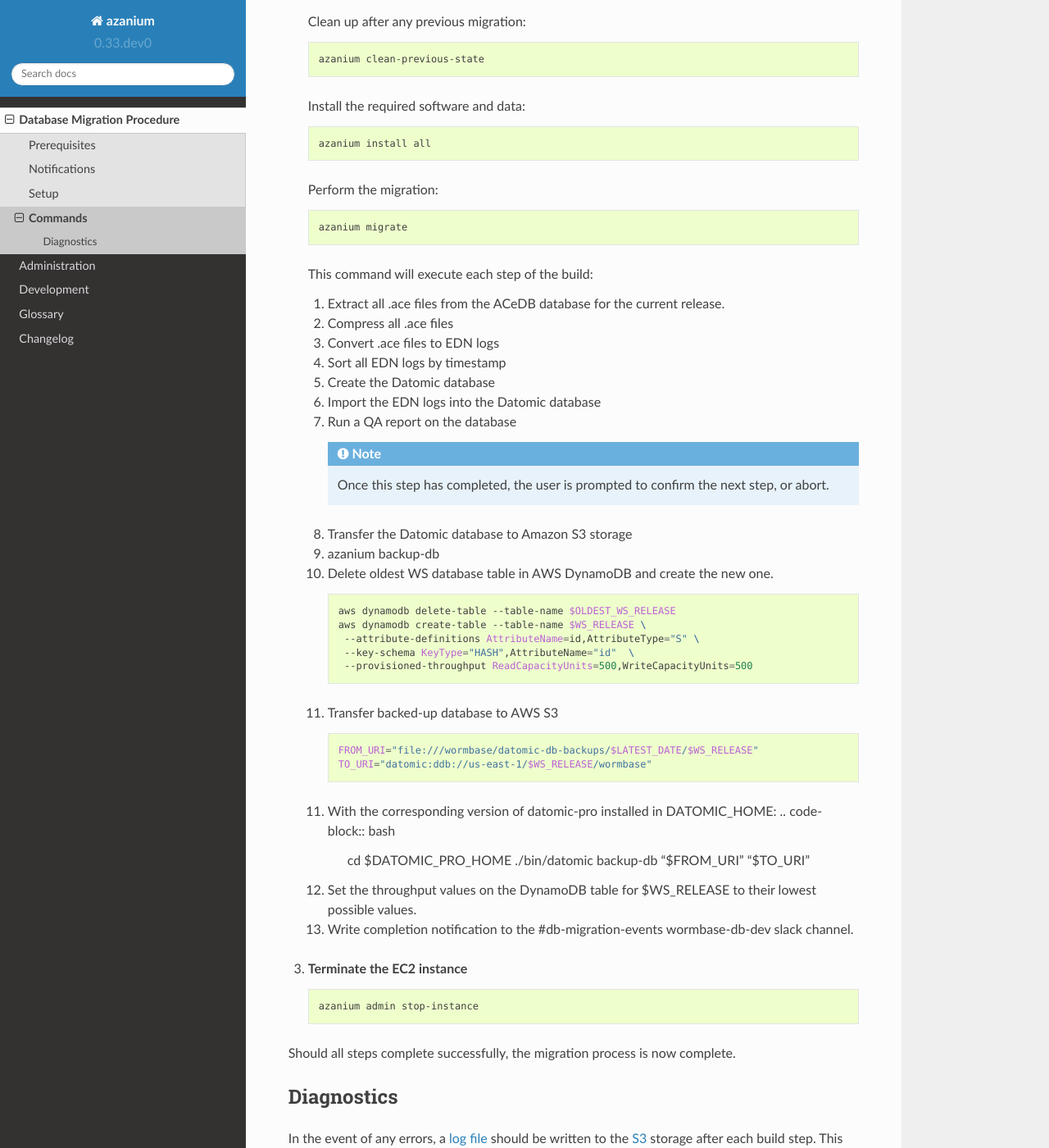
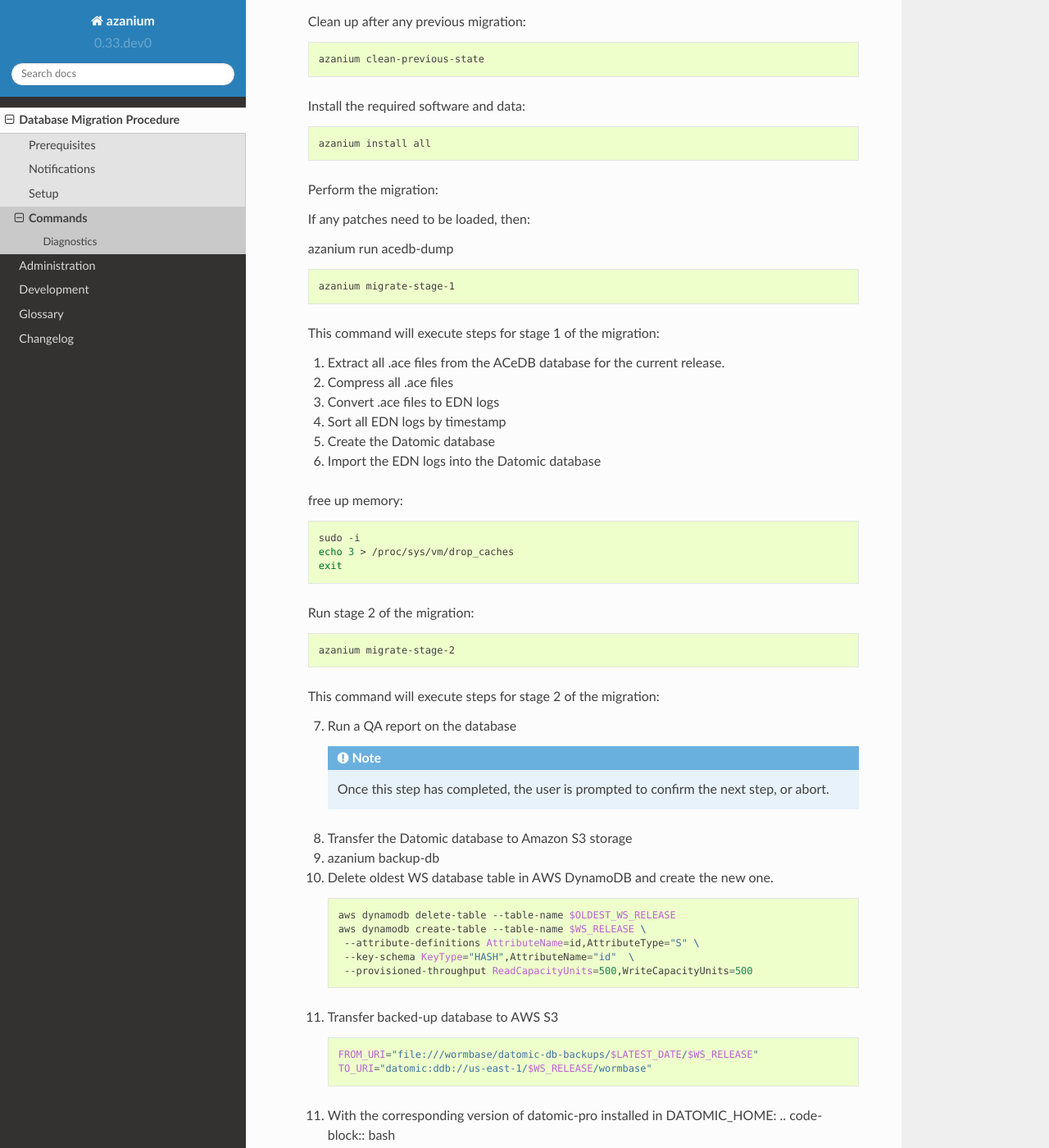
Before and after one commit to WormBase/db-migration, a Sphinx documentation site: the page built from docs/source/user/commands.rst, in a window 1280 px wide and 1400 px high, scrolled down 1408 px. Shown: the whole window at 82% size. Built offline with Sphinx 7.4.7 and the Read the Docs theme 2.0.0, drawn with Linux system fonts in a browser that asks for light colours.

Commit message:
Split migration into two stages.
Memory needs freeing on the machine between the two stages to avoid
the migration taking longer than needed. Speeds up the migration by a
factor of 5.

```diff
--- a/docs/source/user/commands.rst
+++ b/docs/source/user/commands.rst
@@ -87,11 +87,15 @@ which can be restored using any recent version of :term:`Datomic`.
 
    Perform the migration:
 
+   If any patches need to be loaded, then:
+
+   azanium run acedb-dump
+
    .. code-block:: bash
 
-      azanium migrate
+      azanium migrate-stage-1
 
-   This command will execute each step of the build:
+   This command will execute steps for stage 1 of the migration:
 
    1. Extract all .ace files from the ACeDB database for the current release.
    2. Compress all .ace files
@@ -99,6 +103,23 @@ which can be restored using any recent version of :term:`Datomic`.
    4. Sort all EDN logs by timestamp
    5. Create the Datomic database
    6. Import the EDN logs into the Datomic database
+
+   free up memory:
+
+   .. code-block:: bash
+
+      sudo -i
+      echo 3 > /proc/sys/vm/drop_caches
+      exit
+
+   Run stage 2 of the migration:
+
+   .. code-block:: bash
+
+      azanium migrate-stage-2
+
+   This command will execute steps for stage 2 of the migration:
+
    7. Run a QA report on the database
 
       .. note:: Once this step has completed, the user is prompted to
```
Also changed, not shown: 1 other file.
